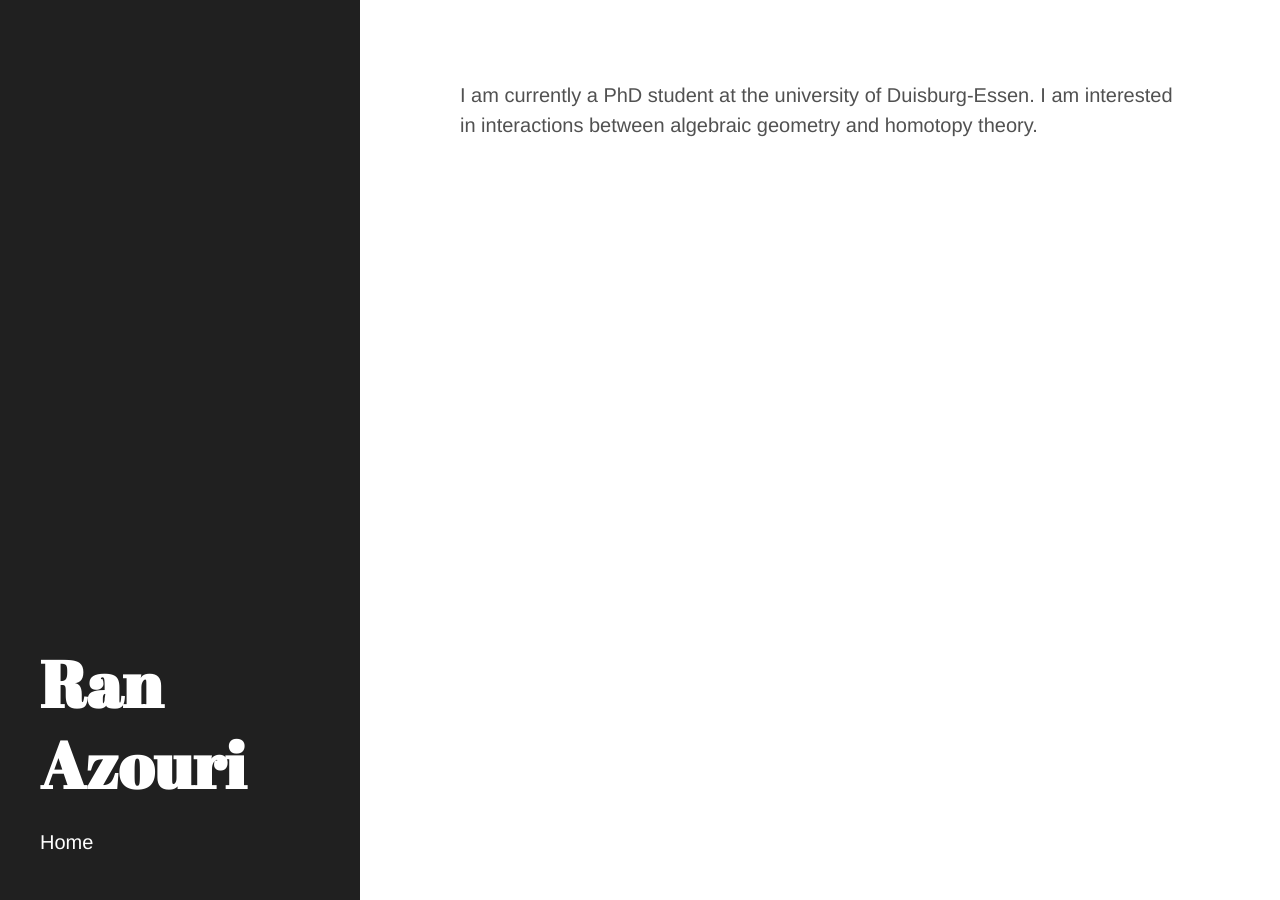
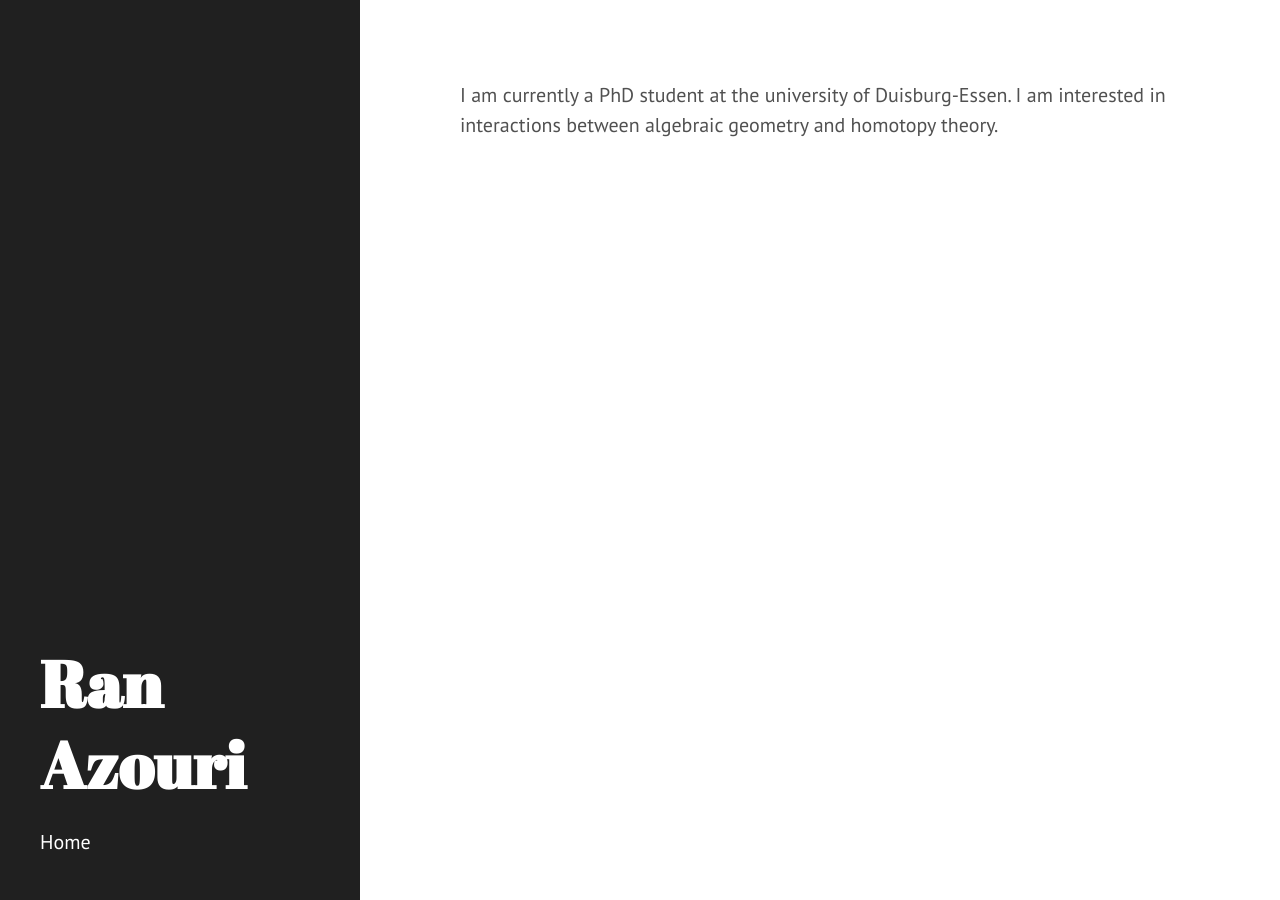
Before and after one commit to ransass/ransass.github.io, a Jekyll site: the page built from index.html, in a window 1280 px wide. Built offline with Jekyll 4.4.1, drawn with Linux system fonts in a browser that asks for light colours; some web fonts are replaced; the list of posts is cut into pages by our own code.

Commit message:
Update head.html

```diff
--- a/_includes/head.html
+++ b/_includes/head.html
@@ -18,7 +18,7 @@
   <link rel="stylesheet" href="{{ site.baseurl }}public/css/poole.css">
   <link rel="stylesheet" href="{{ site.baseurl }}public/css/syntax.css">
   <link rel="stylesheet" href="{{ site.baseurl }}public/css/hyde.css">
-  <link rel="stylesheet" href="https://fonts.googleapis.com/css?family=Ballet:400,400italic,700|Abril+Fatface">
+  <link rel="stylesheet" href="https://fonts.googleapis.com/css?family=PT+Sans:400,400italic,700|Abril+Fatface">
 
   <!-- Icons -->
   <link rel="apple-touch-icon" sizes="144x144" href="{{ site.baseurl }}public/apple-touch-icon.png">
```
